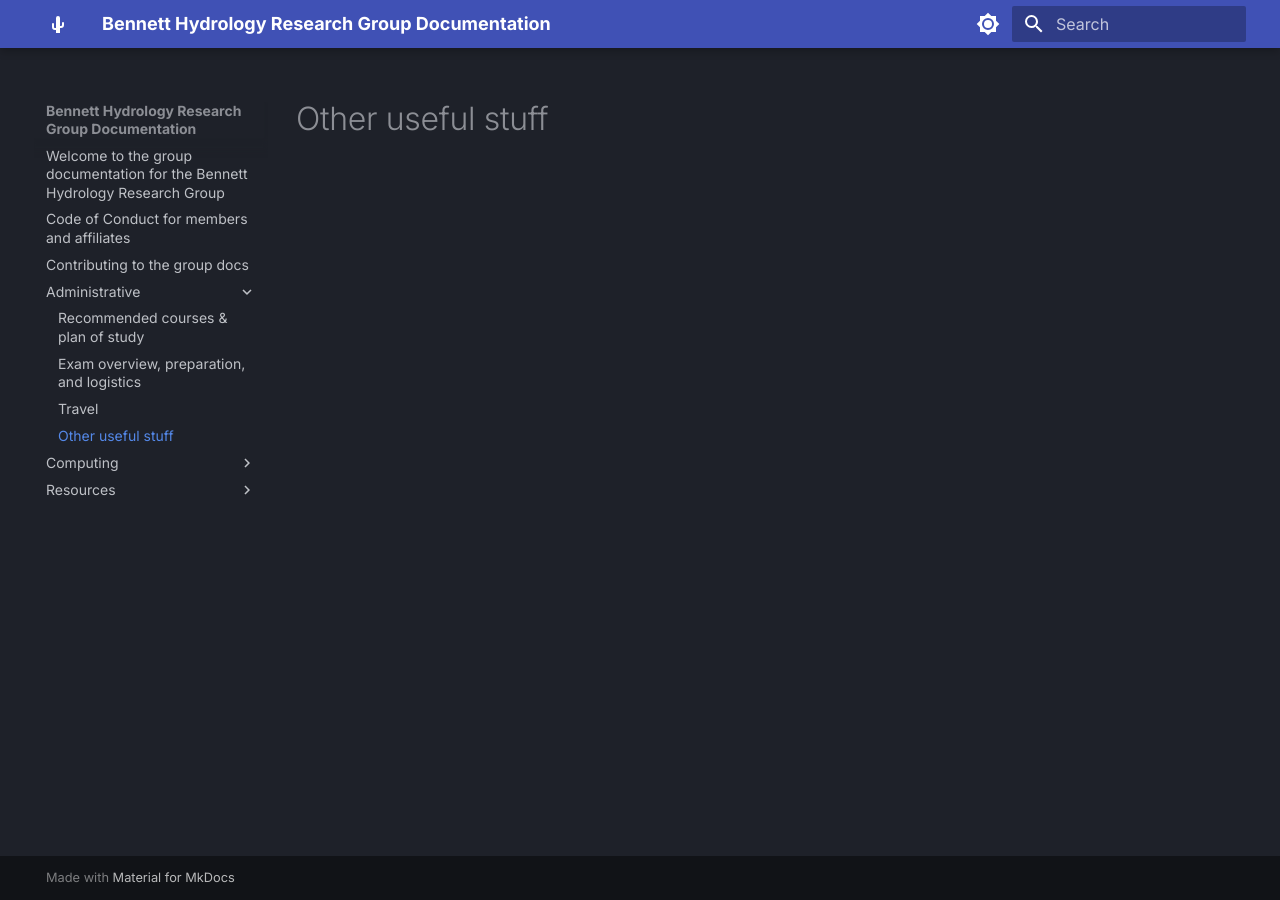
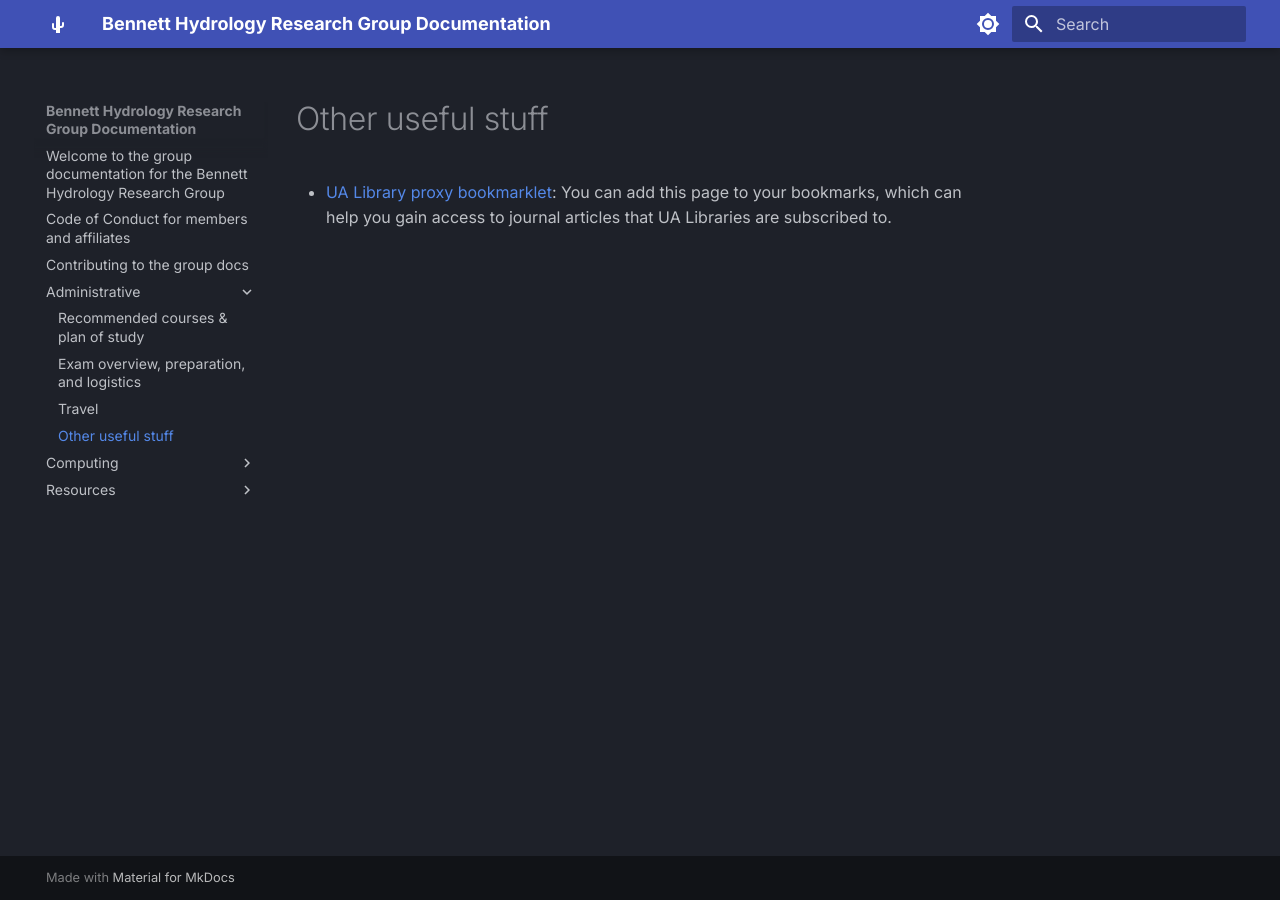
Before and after one commit to BennettHydroLab/group_docs, an MkDocs documentation site: the page built from docs/administrative/4_misc.md, in a window 1280 px wide. Built offline with MkDocs 1.6.1 and Material for MkDocs 9.7.7, drawn with Linux system fonts in a browser that asks for light colours.

Commit message:
Add info about proxy bookmarklet

```diff
--- a/docs/administrative/4_misc.md
+++ b/docs/administrative/4_misc.md
@@ -1 +1,3 @@
 # Other useful stuff
+
+- [UA Library proxy bookmarklet](https://lib.arizona.edu/hsl/materials/bookmarklet): You can add this page to your bookmarks, which can help you gain access to journal articles that UA Libraries are subscribed to.
```
